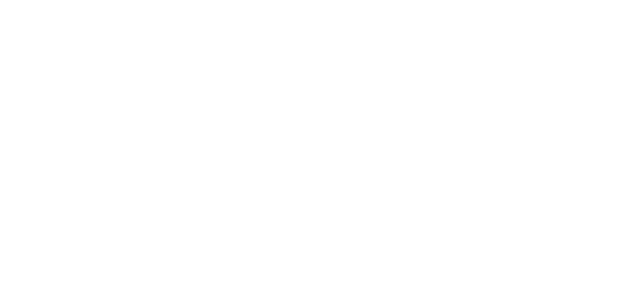
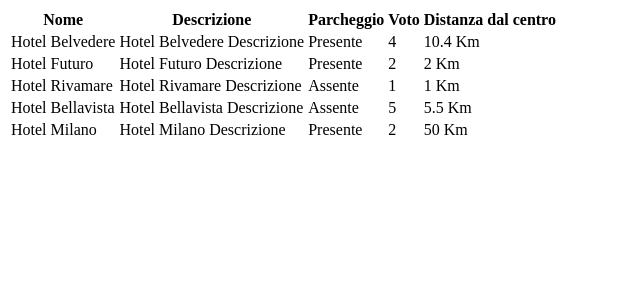
Before and after one commit to MarcoAgosta/php-hotel, a PHP site: page / in a window 1280 px wide. Before the commit the part shown is empty. Shown: the top 300 px of the page, without its empty margins (0-640 px from the left). Run offline with PHP 8.4, Linux system fonts and the light colour scheme.

Commit message:
Dati stampati in maniera rozza

```diff
--- a/index.php
+++ b/index.php
@@ -40,4 +40,49 @@
 
     ];
 
+
 ?>
+
+<!DOCTYPE html>
+<html lang="en">
+<head>
+    <meta charset="UTF-8">
+    <meta http-equiv="X-UA-Compatible" content="IE=edge">
+    <meta name="viewport" content="width=device-width, initial-scale=1.0">
+    <title>Hotel</title>
+</head>
+<body>
+
+    <table>
+        <thead>
+            <th>Nome</th>
+            <th>Descrizione</th>
+            <th>Parcheggio</th>
+            <th>Voto</th>
+            <th>Distanza dal centro</th>
+        </thead>
+
+        <tbody>
+            <?php
+
+                foreach ($hotels as $hotel){
+                    echo "<tr>";
+                    echo "<td>{$hotel['name']}</td>";
+                    echo "<td>{$hotel['description']}</td>";
+                    if ($hotel['parking']==true){
+                        echo "<td>Presente</td>";
+                    } else {
+                        echo "<td>Assente</td>";
+                    };
+                    echo "<td>{$hotel['vote']}</td>";
+                    echo "<td>{$hotel['distance_to_center']} Km</td>";
+                    echo "</tr>";
+                };
+
+            ?>
+        </tbody>
+
+    </table>
+
+</body>
+</html>
```
